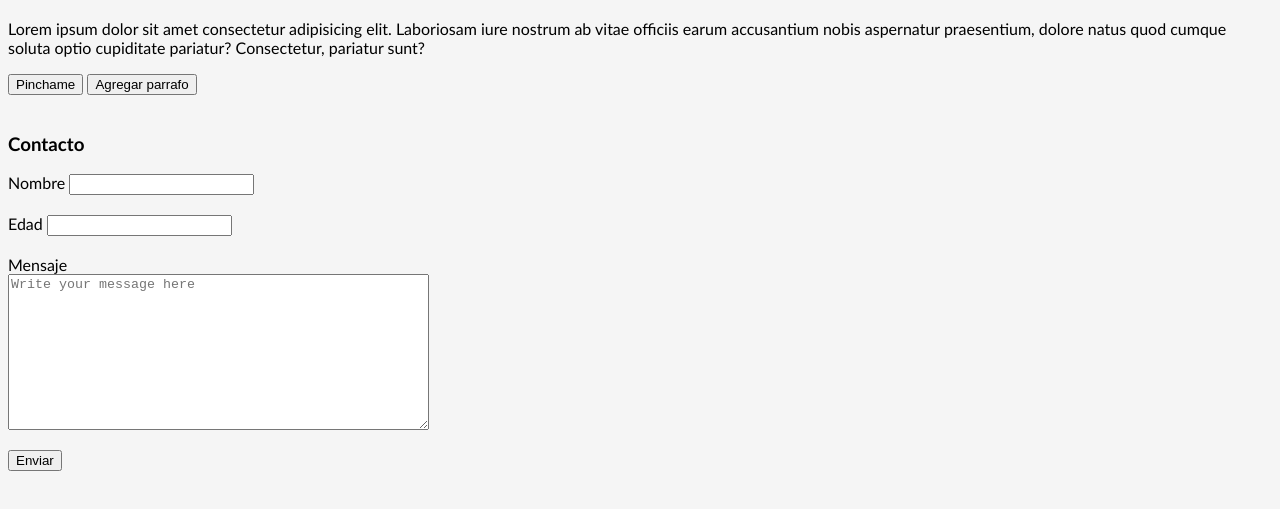
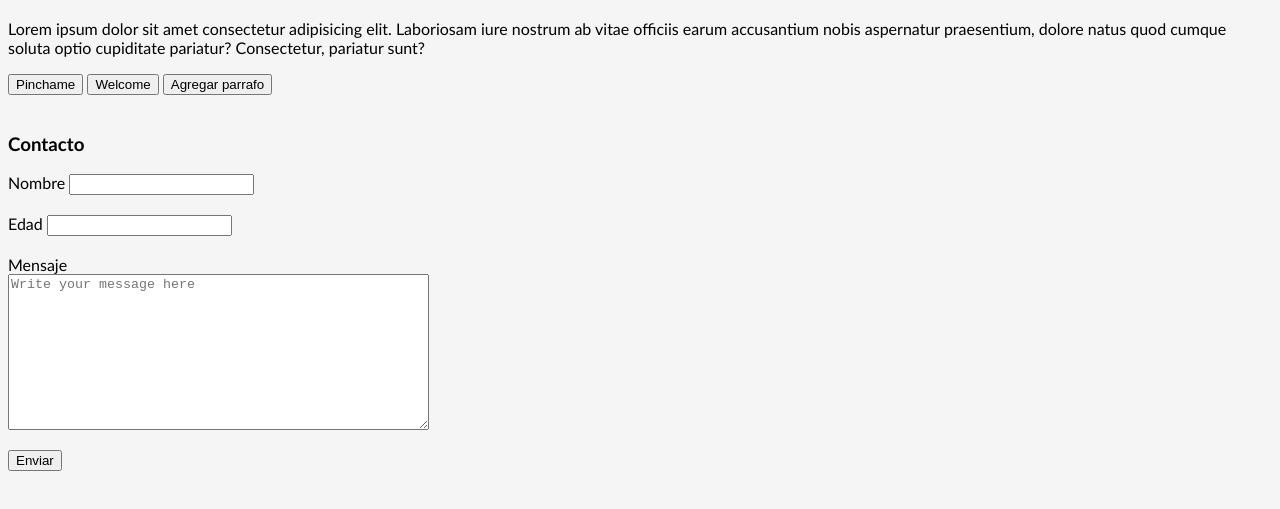
Before and after one commit to Upward-Solutions/intro-a-js, a plain HTML site: page index.html in a window 1280 px wide. Shown: the part 63-572 px from the top of the page. Drawn offline with Linux system fonts and the light colour scheme.

```diff
--- a/index.html
+++ b/index.html
@@ -16,7 +16,7 @@
         </script>
     </head>
 
-    <body id="body">
+    <body id="body" onload="alert('Welcome')">
         <h1 id="title">Introduccion a js</h1>
 
         <p onfocus="cambiarParrafo()"> Lorem ipsum dolor sit amet consectetur adipisicing elit. Laboriosam iure nostrum ab vitae officiis earum
@@ -24,6 +24,7 @@
             Consectetur, pariatur sunt? </p>
 
         <button type="button" onclick="mostrarMensaje()">Pinchame</button>
+        <button type="button" onclick="alert('Hello world')">Welcome</button>
         <button type="button" onclick="agregarParrafo()">Agregar parrafo</button>
 
         <br><br>
@@ -43,4 +44,6 @@
             <button type="button" onclick="validarFormulario()">Enviar</button>
         </form>
     </body>
+
+
 </html>
```
Also changed, not shown: 2 other files.
